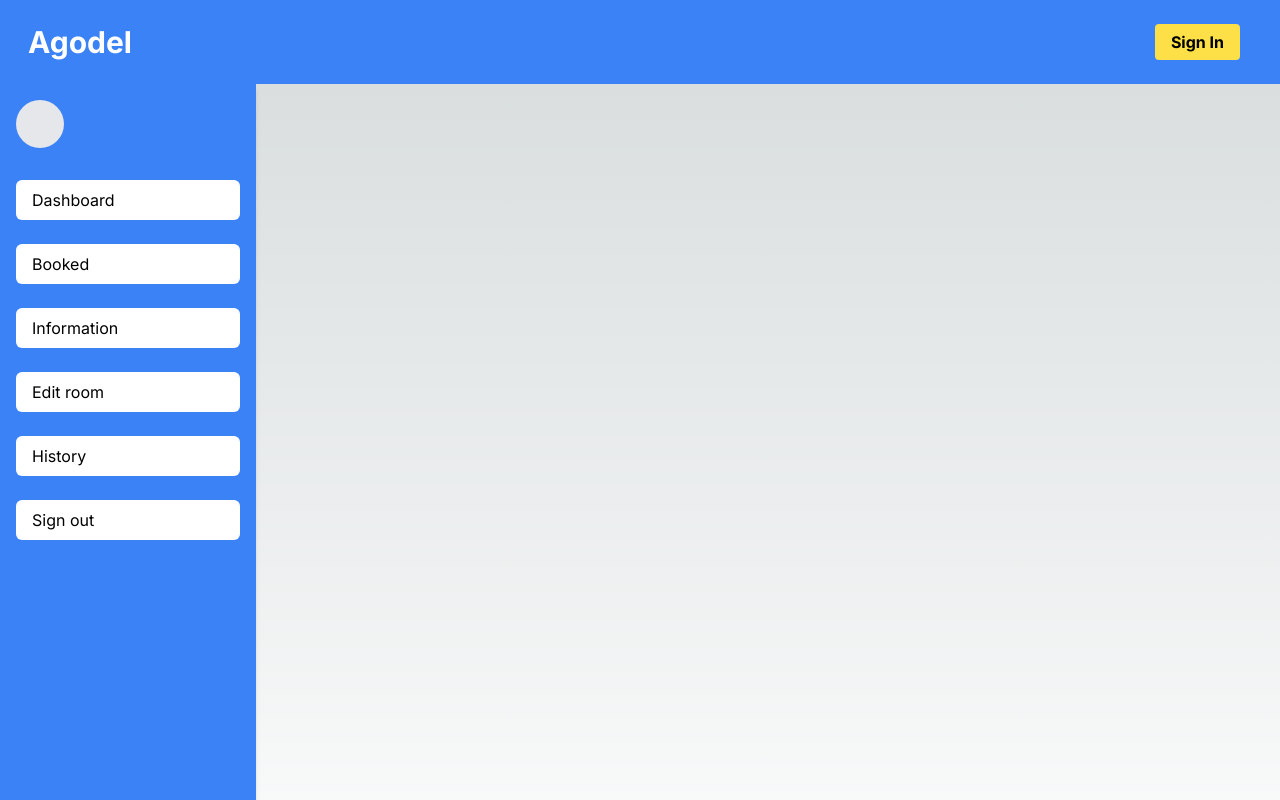
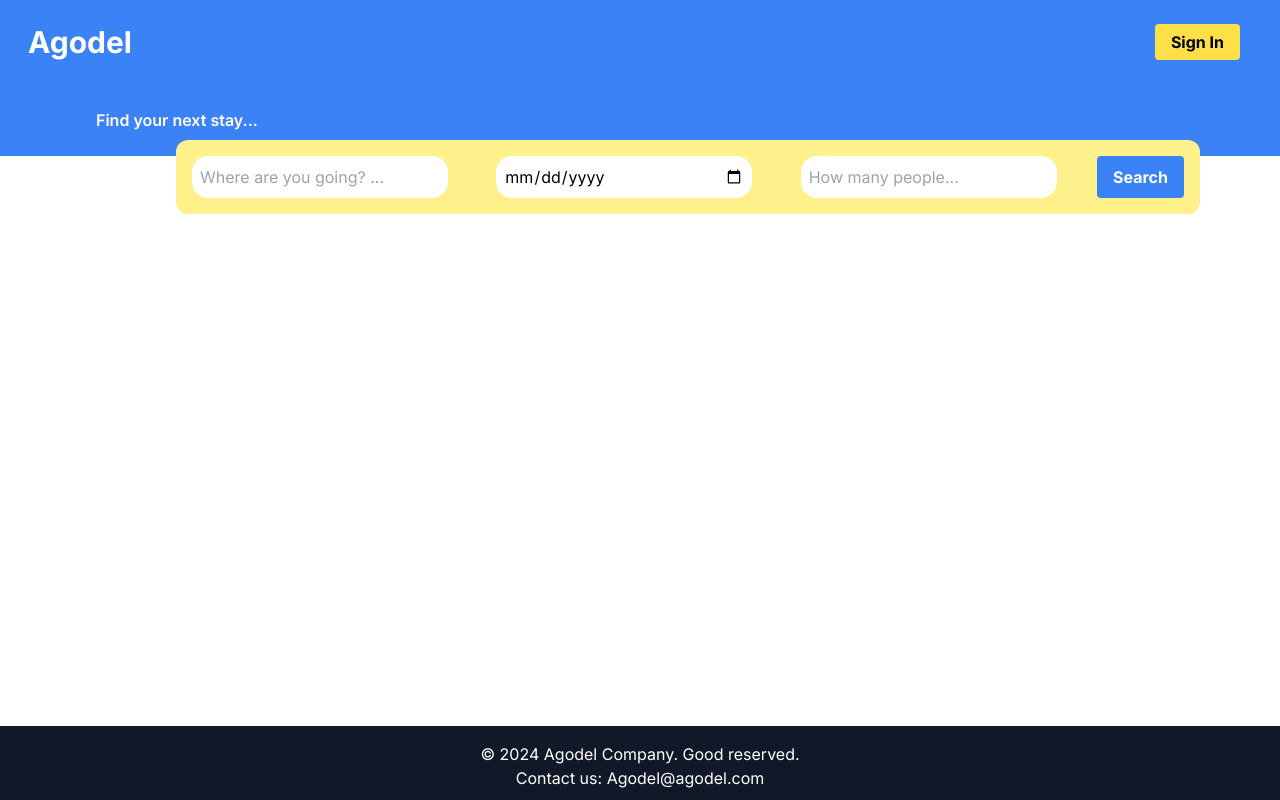
Before and after one commit to nutnai/agodel_frontend, a Next.js app: page / in a window 1280 px wide. Shown: the top 800 px of the page. Built offline with nearby package versions, Linux system fonts and the light colour scheme.

Commit message:
remain dashboard

```diff
--- a/app/components/header.tsx
+++ b/app/components/header.tsx
@@ -4,7 +4,9 @@
     return (
       <header className="bg-blue-500 py-6 text-white flex justify-between" >
 
-          <h1 className="text-3xl font-bold ml-7">Agodel</h1>
+      <a href="/">
+        <h1 className="text-3xl font-bold ml-7">Agodel</h1>
+      </a>
 
 
 
--- a/app/components/headerLoggedIn.tsx
+++ b/app/components/headerLoggedIn.tsx
@@ -5,7 +5,9 @@
   return (
     <header className="bg-blue-500 py-6 text-white flex justify-between">
       <div className="container">
+      <a href="/">
         <h1 className="text-3xl font-bold ml-7">Agodel</h1>
+      </a>
       </div>
       <div className="flex items-center pr-4">
         <img
--- /dev/null
+++ b/app/info/page.tsx
@@ -0,0 +1,28 @@
+"use client";
+import React, { useState } from "react";
+import Header from "../components/header";
+import BorderBox from "../components/borderbox";
+import YellowBox from "../components/yellowbox";
+import Footer from "../components/footer";
+import Placesearch from "@/resource/components/placeSearch";
+import SidebarCustomer from "../components/sidebarcustomer";
+import SidebarOwner from "../components/sidebarOwner";
+import ReservedButton from "../components/reservebutton";
+const Home = () => {
+  // async function test(){
+  //   const res = await fetch('picked-lab-guided.ngrok-free.app/user/1');
+  //   console.log(res.body);
+  // }
+
+  return (
+    <div>
+      <Header />
+      <div>
+        <SidebarOwner />
+      </div>
+      <Footer />
+    </div>
+  );
+};
+
+export default Home;
--- a/app/page.tsx
+++ b/app/page.tsx
@@ -1,25 +1,27 @@
+
+
+
 "use client";
-import React, { useState } from "react";
-import Header from "./components/header";
-import BorderBox from "./components/borderbox";
-import YellowBox from "./components/yellowbox";
-import Footer from "./components/footer";
-import Placesearch from "@/resource/components/placeSearch";
-import SidebarCustomer from "./components/sidebarcustomer";
-import SidebarOwner from "./components/sidebarOwner";
-import ReservedButton from "./components/reservebutton";
+import Header from './components/header';
+import BorderBox from './components/borderbox';
+import YellowBox from './components/yellowbox';
+import Footer from './components/footer';
+
 const Home = () => {
-  // async function test(){
-  //   const res = await fetch('picked-lab-guided.ngrok-free.app/user/1');
-  //   console.log(res.body);
-  // }
+  async function test(){
+    const res = await fetch('picked-lab-guided.ngrok-free.app/user/1');
+    console.log(res.body);
+  }
+  return (
+    <div className='bg-white flex flex-col min-h-screen'>
+      <Header />
+      <BorderBox />
+      <YellowBox />
+      <div className='p-64'>
+        {/* <button onClick={test}>Test</button> */}
+      </div>
 
-  return (
-    <div>
-      <Header />
-      <div>
-        <SidebarOwner />
-      </div>
+
       <Footer />
     </div>
   );
```
